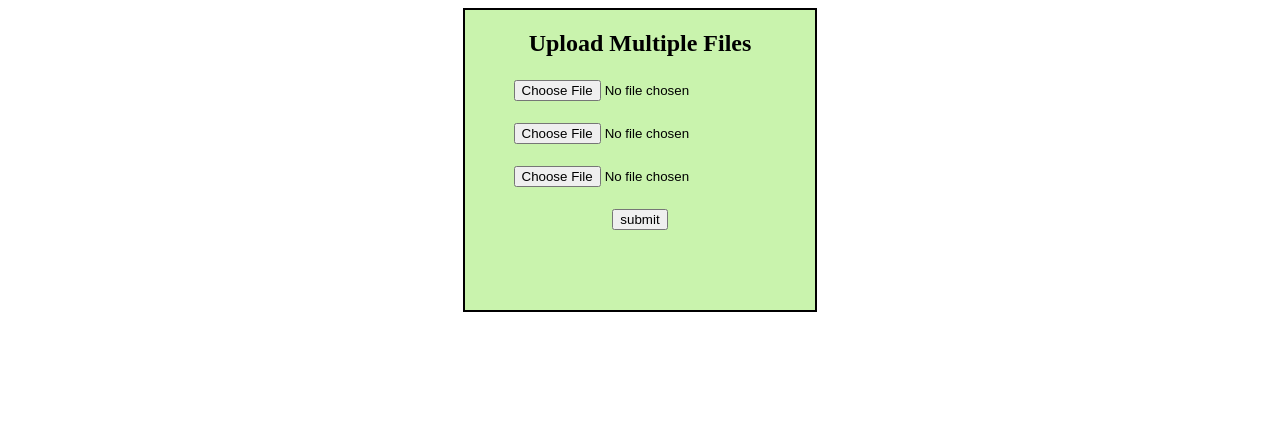
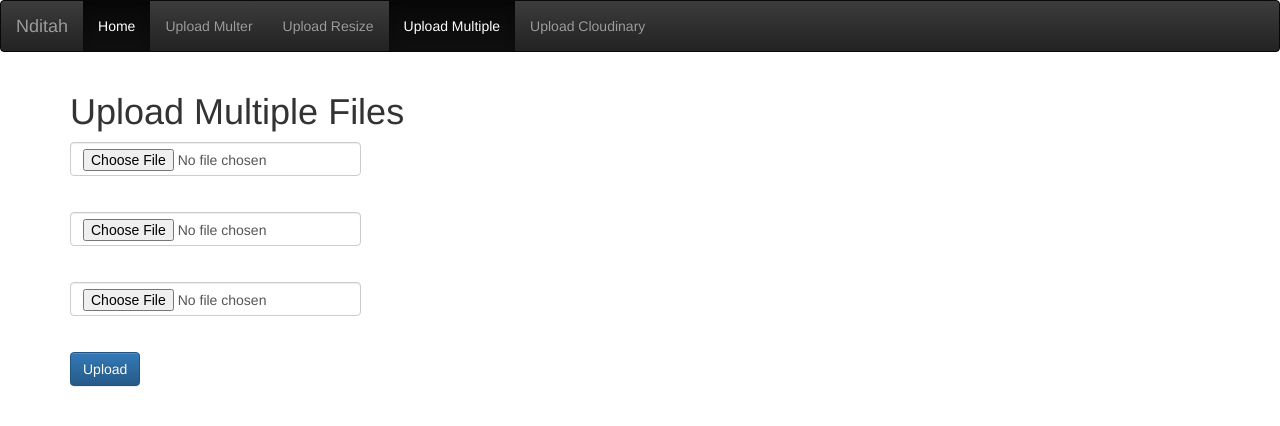
Before and after one commit to Nditah/node-file-upload, a Node server app: page /upload-multiple in a window 1280 px wide. Shown: the top 426 px of the page. Run offline with Node 20, Linux system fonts and the light colour scheme.

Commit message:
second commit

```diff
--- a/public/stylesheets/style.css
+++ b/public/stylesheets/style.css
@@ -1,5 +1,4 @@
 body {
-  padding: 50px;
   font: 14px "Lucida Grande", Helvetica, Arial, sans-serif;
 }
 
--- a/server.js
+++ b/server.js
@@ -3,7 +3,6 @@ const express = require('express');
 const path = require('path');
 const cookieParser = require('cookie-parser');
 const logger = require('morgan');
-const bodyParser = require('body-parser');
 const dotenv = require('dotenv')
 
 const routes = require('./routes');
@@ -17,8 +16,6 @@ app.set('views', path.join(__dirname, 'views'));
 app.set('view engine', 'ejs');
 
 app.use(logger('dev'));
-// app.use(bodyParser.json());
-// app.use(bodyParser.urlencoded({extended: true}));
 app.use(express.json());
 app.use(express.urlencoded({ extended: true }));
 app.use(cookieParser());
@@ -42,10 +39,8 @@ app.use(function(req, res, next) {
 
 // error handler
 app.use(function(err, req, res, next) {
-  // set locals, only providing error in development
   res.locals.message = err.message;
   res.locals.error = req.app.get('env') === 'development' ? err : {};
-  // render the error page
   res.status(err.status || 500);
   res.render('error');
 });
--- a/views/upload-multiple.ejs
+++ b/views/upload-multiple.ejs
@@ -1,46 +1,51 @@
 <head>
-    <style>
-    #box
-        {
-            width:350px;
-            height:300px;
-            margin:0px auto;
-            border:2px solid black;
-            background:#c9f3ad
-        }
-        h2{
-            text-align: center;
-        }
-        table {
-            margin:0px auto;
-        }
-    </style>
-     </head>
-    <body>
-        <form align="center" method="post" enctype="multipart/form-data">
-        <div id="box">
-         <h2><center>Upload Multiple Files</center></h2>
+<head>
+    <meta charset="utf-8">
+    <title>Multiple Image Upload </title>
+    <link rel="stylesheet" href="https://maxcdn.bootstrapcdn.com/bootstrap/3.3.4/css/bootstrap.min.css">
+<link rel="stylesheet" href="https://maxcdn.bootstrapcdn.com/bootstrap/3.3.4/css/bootstrap-theme.min.css">
+</head>
+<body>
+<nav class="navbar navbar-inverse">
+    <div class="container-fluid">
+        <div class="navbar-header">
+                <a class="navbar-brand" href="https://linkedin.com/in/nditah">Nditah</a>
+            </div>
+        <ul class="nav navbar-nav">
+        <li class="active"><a href="/">Home</a></li>
+        <li><a href="/upload-multer"> Upload Multer</a></li>
+        <li><a href="/upload-resize"> Upload Resize</a></li>
+        <li  class="active"><a href="/upload-multiple"> Upload Multiple</a></li>
+        <li><a href="/upload-cloudinary"> Upload Cloudinary</a></li>
+        </ul>
+    </div>
+    </nav>
+
+    <div class="container">
+        <h1>Upload Multiple Files</h1>
+
+    <form method="post" enctype="multipart/form-data">
+        <div>
          <table>
             <tr>
                 <td>
-                <input type="file" name="myimage1" /><br/><br/>
+                <input type="file" name="myimage1" class="form-control"/><br/><br/>
                 </td>
             </tr>
             <tr>
                 <td>
-                <input type="file" name="myimage2" /><br/><br/>
+                <input type="file" name="myimage2" class="form-control"/><br/><br/>
                 </td>
             </tr>
             <tr>
                 <td>
-                <input type="file" name="myimage3" /><br/><br/>
+                <input type="file" name="myimage3" class="form-control"/><br/><br/>
                 </td>
             </tr>
             <tr>
                 <td>
-                <center>
-                <input type="submit" name="submit" value="submit"></center>
-            </td>
+                        <button type="submit" name="upload" class="btn btn-primary">Upload</button>
+                    </td>
             </tr>
             </table>
             </div>
```
Also changed, not shown: views/index.ejs (+20 -0 lines), views/upload-cloudinary.ejs (+27 -6 lines), views/upload-multer.ejs (+27 -7 lines), views/upload-resize.ejs (+23 -3 lines).
